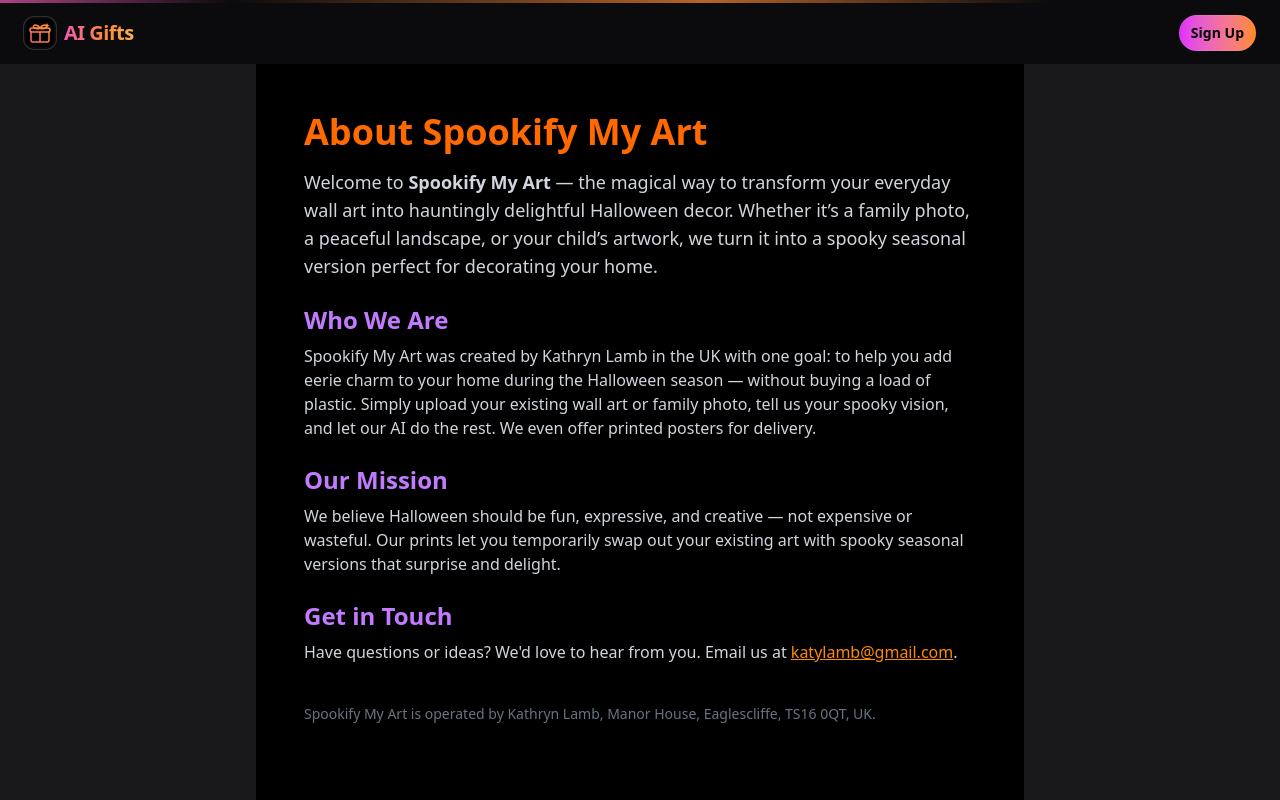
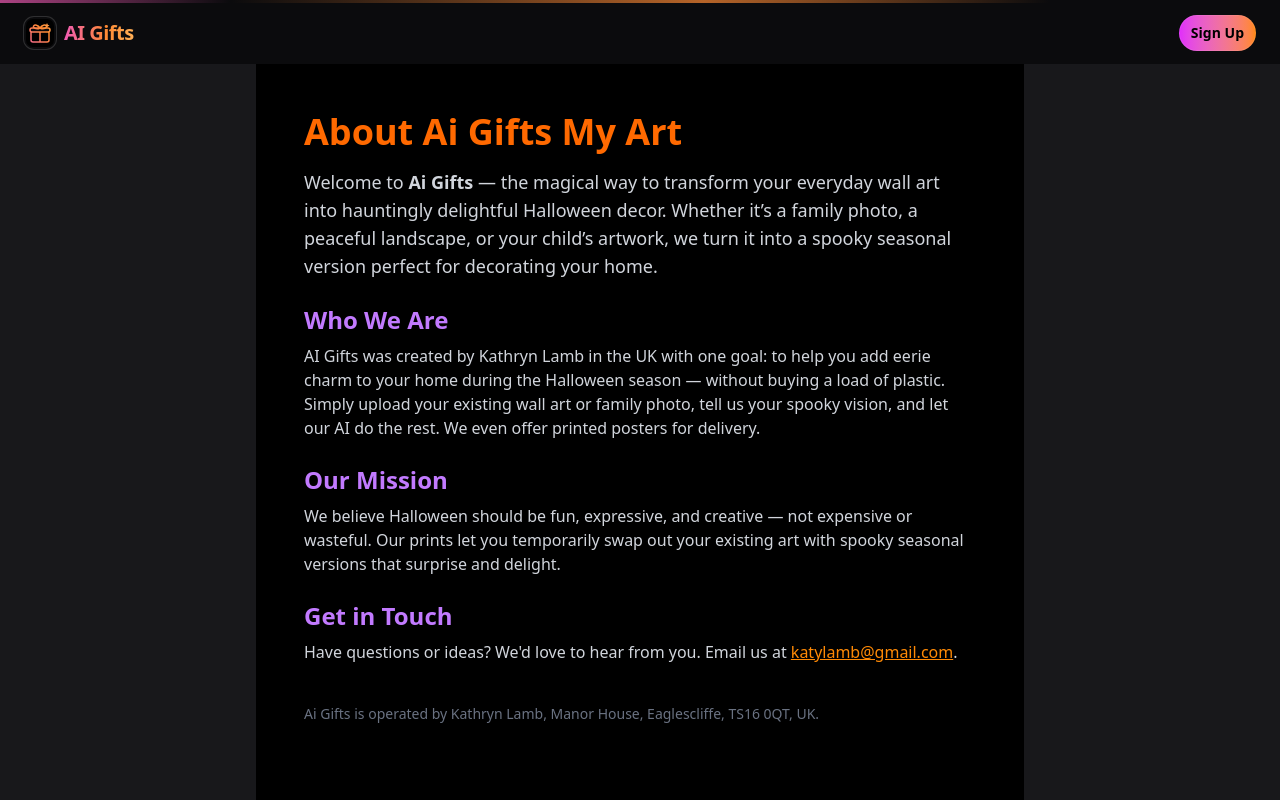
Before and after one commit to KathrynLamb/spookify-my-art, a Next.js app: page /about in a window 1280 px wide. Shown: the top 800 px of the page. Built offline with nearby package versions, Linux system fonts and the light colour scheme; no server answers.

Commit message:
remove spookify

```diff
--- a/src/app/about/page.tsx
+++ b/src/app/about/page.tsx
@@ -3,14 +3,14 @@
 export default function AboutPage() {
   return (
     <main className="min-h-screen bg-black text-white p-6 md:p-12 max-w-3xl mx-auto">
-      <h1 className="text-4xl font-bold mb-4 text-orange-500">About Spookify My Art</h1>
+      <h1 className="text-4xl font-bold mb-4 text-orange-500">About Ai Gifts My Art</h1>
       <p className="mb-6 text-lg text-gray-300">
-        Welcome to <strong>Spookify My Art</strong> {`— the magical way to transform your everyday wall art into hauntingly delightful Halloween decor. Whether it’s a family photo, a peaceful landscape, or your child’s artwork, we turn it into a spooky seasonal version perfect for decorating your home.`}
+        Welcome to <strong>Ai Gifts</strong> {`— the magical way to transform your everyday wall art into hauntingly delightful Halloween decor. Whether it’s a family photo, a peaceful landscape, or your child’s artwork, we turn it into a spooky seasonal version perfect for decorating your home.`}
       </p>
 
       <h2 className="text-2xl font-semibold mt-6 mb-2 text-purple-400">Who We Are</h2>
       <p className="mb-4 text-gray-300">
-        Spookify My Art was created by Kathryn Lamb in the UK with one goal: to help you add eerie charm to your home during the Halloween season — without buying a load of plastic. Simply upload your existing wall art or family photo, tell us your spooky vision, and let our AI do the rest. We even offer printed posters for delivery.
+        AI Gifts was created by Kathryn Lamb in the UK with one goal: to help you add eerie charm to your home during the Halloween season — without buying a load of plastic. Simply upload your existing wall art or family photo, tell us your spooky vision, and let our AI do the rest. We even offer printed posters for delivery.
       </p>
 
       <h2 className="text-2xl font-semibold mt-6 mb-2 text-purple-400">Our Mission</h2>
@@ -25,7 +25,7 @@ export default function AboutPage() {
       </p>
 
       <p className="text-sm text-gray-500 mt-10">
-        Spookify My Art is operated by Kathryn Lamb, Manor House, Eaglescliffe, TS16 0QT, UK.
+        Ai Gifts is operated by Kathryn Lamb, Manor House, Eaglescliffe, TS16 0QT, UK.
       </p>
     </main>
   )
--- a/src/app/help/page.tsx
+++ b/src/app/help/page.tsx
@@ -2,13 +2,13 @@
 import type { Metadata } from "next";
 
 export const metadata: Metadata = {
-  title: "Help & Support | Spookify My Art",
+  title: "Help & Support | Ai Gifta",
   description:
-    "Support, delivery times, returns and refunds for Spookify My Art posters and prints.",
+    "Support, delivery times, returns and refunds for Ai Gifts posters and prints.",
 };
 
 const email = "support@aigifts.org"; // ✅ update if you prefer a different inbox
-const businessName = "Spookify My Art";
+const businessName = "Ai Gifts";
 const siteHost = "aigifts.org";
 
 export default function HelpPage() {
--- a/src/app/spookify/components/footer.tsx
+++ b/src/app/spookify/components/footer.tsx
@@ -9,7 +9,7 @@ export default function Footer() {
 
       <div className="max-w-6xl mx-auto flex flex-col md:flex-row justify-between items-center gap-4 text-sm">
         <div className="text-center md:text-left">
-          <p className="font-bold text-lg">Spookify My Art 👻</p>
+          <p className="font-bold text-lg">Ai Gifts</p>
           <p className="text-gray-400">© {new Date().getFullYear()} Kathryn Lamb · All rights reserved</p>
         </div>
 
```
